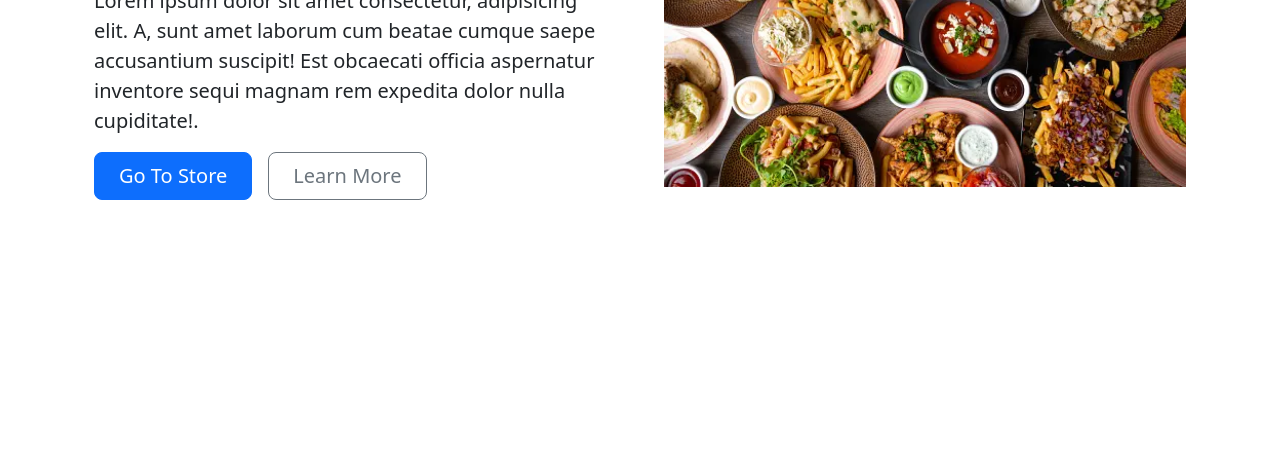
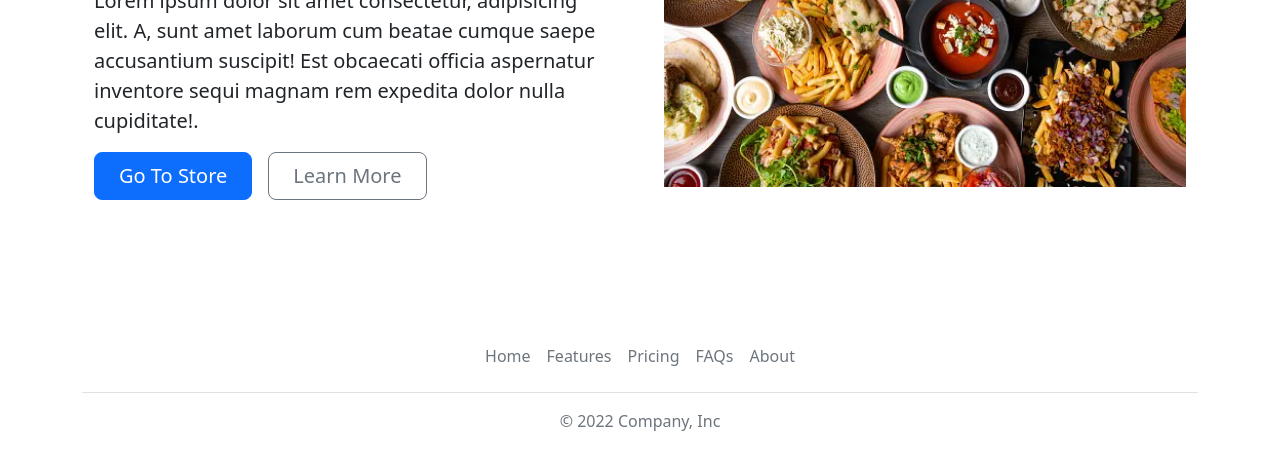
Before and after one commit to Tyler1554/workbook7, a plain HTML site: page workshop/shopatnorthwind/index.html in a window 1280 px wide. Shown: the part 326-796 px from the top of the page. Drawn offline with nearby package versions, Linux system fonts and the light colour scheme.

Commit message:
home page done really this time

```diff
--- a/workshop/shopatnorthwind/index.html
+++ b/workshop/shopatnorthwind/index.html
@@ -53,6 +53,19 @@
         </div>
       </div>
     </main>
-    <footer></footer>
+    <footer>
+      <div class="container">
+        <footer class="py-3 my-4">
+          <ul class="nav justify-content-center border-bottom pb-3 mb-3">
+            <li class="nav-item"><a href="#" class="nav-link px-2 text-muted">Home</a></li>
+            <li class="nav-item"><a href="#" class="nav-link px-2 text-muted">Features</a></li>
+            <li class="nav-item"><a href="#" class="nav-link px-2 text-muted">Pricing</a></li>
+            <li class="nav-item"><a href="#" class="nav-link px-2 text-muted">FAQs</a></li>
+            <li class="nav-item"><a href="#" class="nav-link px-2 text-muted">About</a></li>
+          </ul>
+          <p class="text-center text-muted">&copy; 2022 Company, Inc</p>
+        </footer>
+      </div>
+  </footer>
   </body>
 </html>
```
